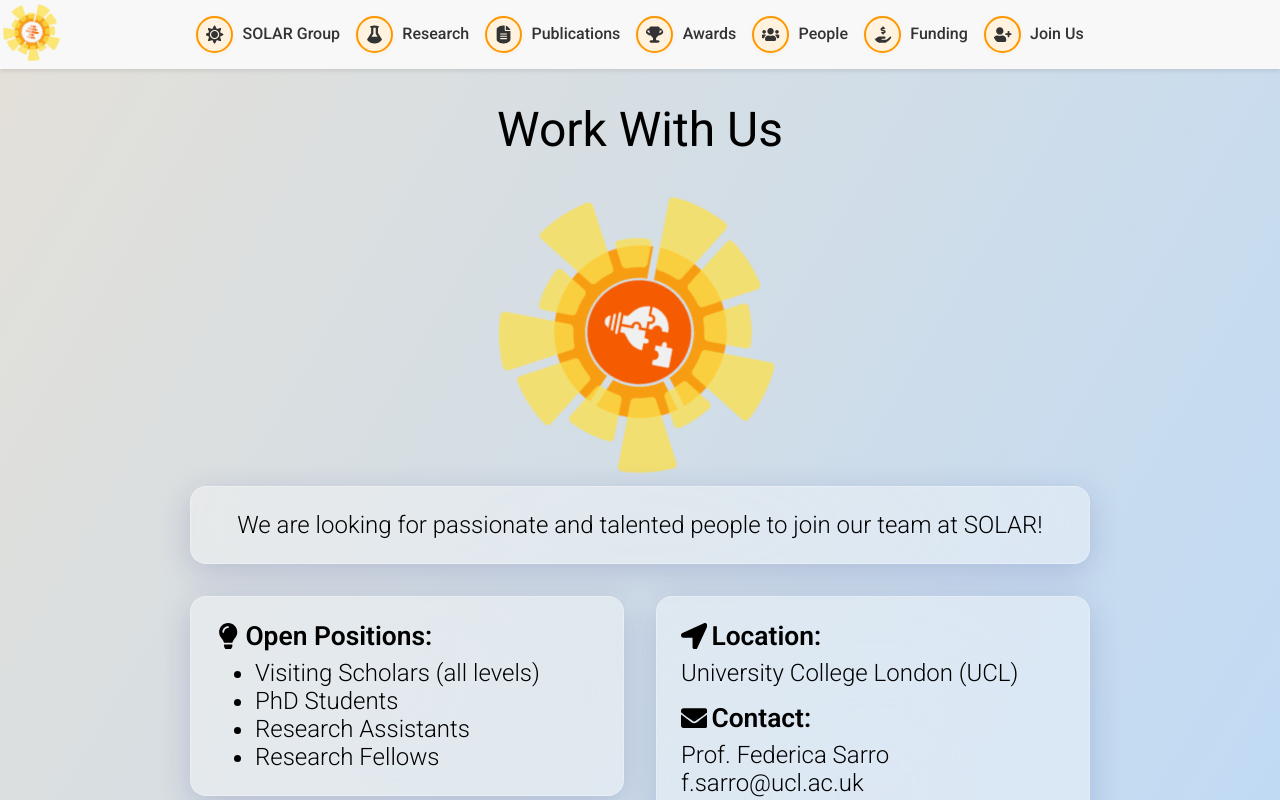
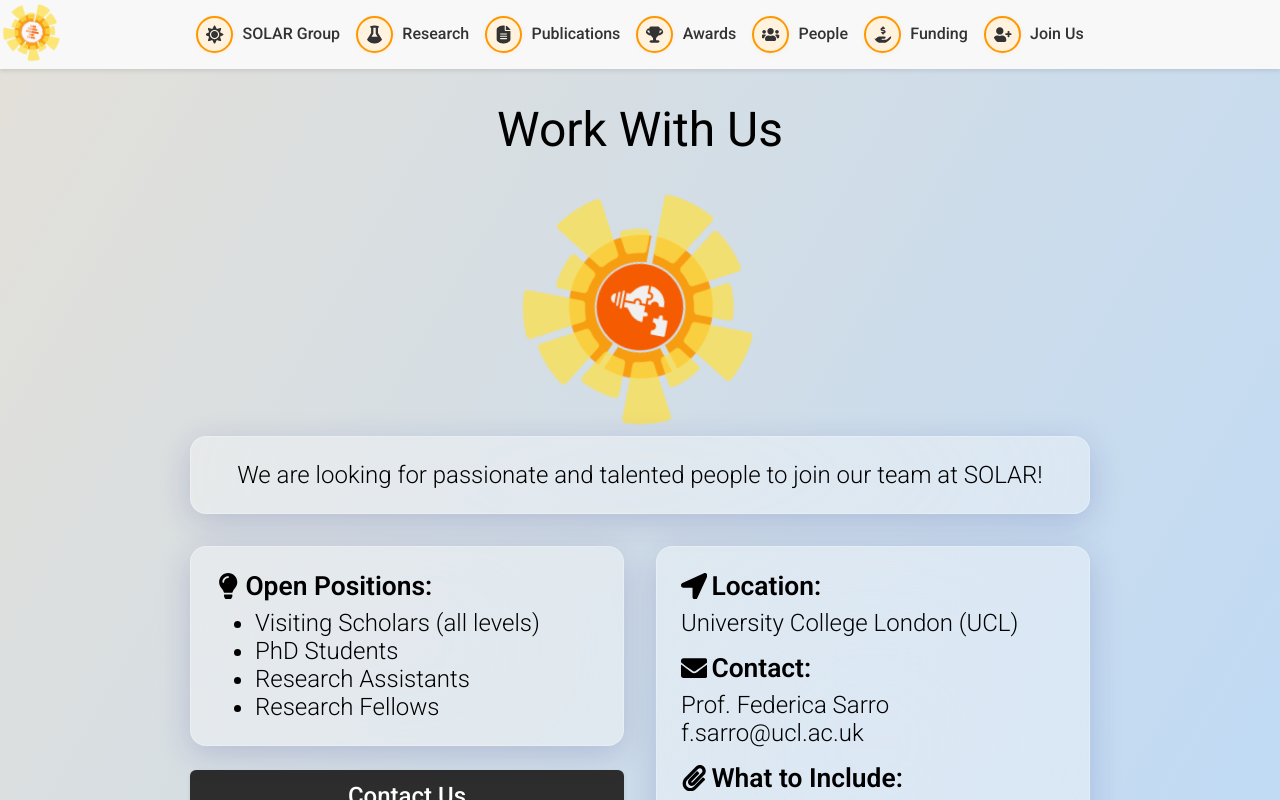
Before and after one commit to davejjwilliams/new-solar, a React (Vite) app: page /join-us in a window 1280 px wide. Shown: the top 800 px of the page. Built offline with nearby package versions, Linux system fonts and the light colour scheme.

Commit message:
Made Contact Logo Smaller

```diff
--- a/src/styles/App.css
+++ b/src/styles/App.css
@@ -59,7 +59,7 @@
 }
 
 .contact-logo img {
-  max-height: 300px;
+  max-height: 250px;
   height: auto;
 }
 
```
